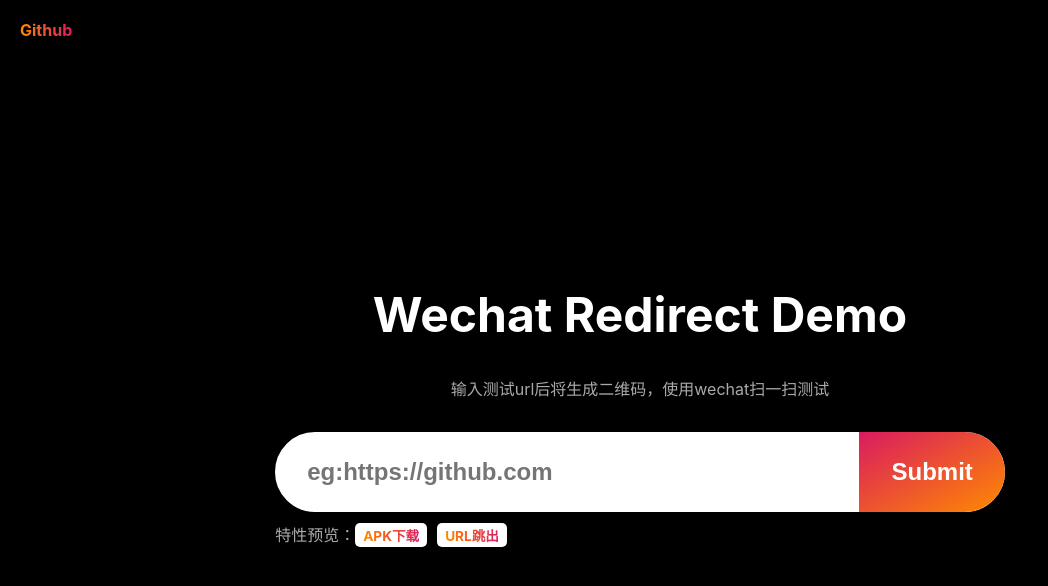
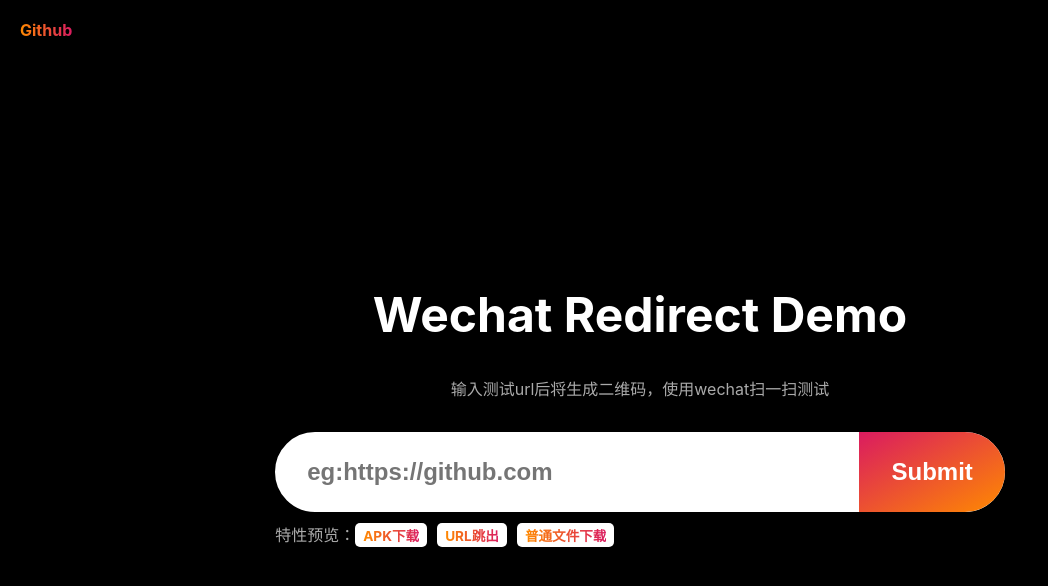
Before and after one commit to 3lang3/wxopen, a React (Create React App) app in the folder example/front/: page / in a window 1280 px wide. Shown: the top 586 px of the page, without its empty margins (0-1048 px from the left). Built offline with nearby package versions, Linux system fonts and the light colour scheme.

Commit message:
add file redirect download demo

```diff
--- a/example/front/src/App.js
+++ b/example/front/src/App.js
@@ -3,7 +3,8 @@ import QRcode from 'qrcode.react'
 import styles from './styles.module.css'
 import './App.css';
 
-const DemoApkSourceUrl = `${window.location.protocol}//${window.location.host}/sources/demo.apk`
+const DemoApkSourceUrl = `${window.location.protocol}//${window.location.host}/resource/demo.apk`
+const DemoFileSourceUrl = `${window.location.protocol}//${window.location.host}/resource/demo.txt`
 const DemoUrl = 'https://github.com'
 
 const GithubLab = () => (
@@ -26,6 +27,9 @@ const ExampleItems = ({ onClick }) => {
       </div>
       <div onClick={() => onClick(DemoUrl)} className={styles.item}>
         <strong className={styles.bgLiner}>URL跳出</strong>
+      </div>
+      <div onClick={() => onClick(DemoFileSourceUrl)} className={styles.item}>
+        <strong className={styles.bgLiner}>普通文件下载</strong>
       </div>
     </section>
   )
```
Also changed, not shown: example/front/public/resources/demo.txt (added), 2 other files (tests, documents, lock files or other folders).
